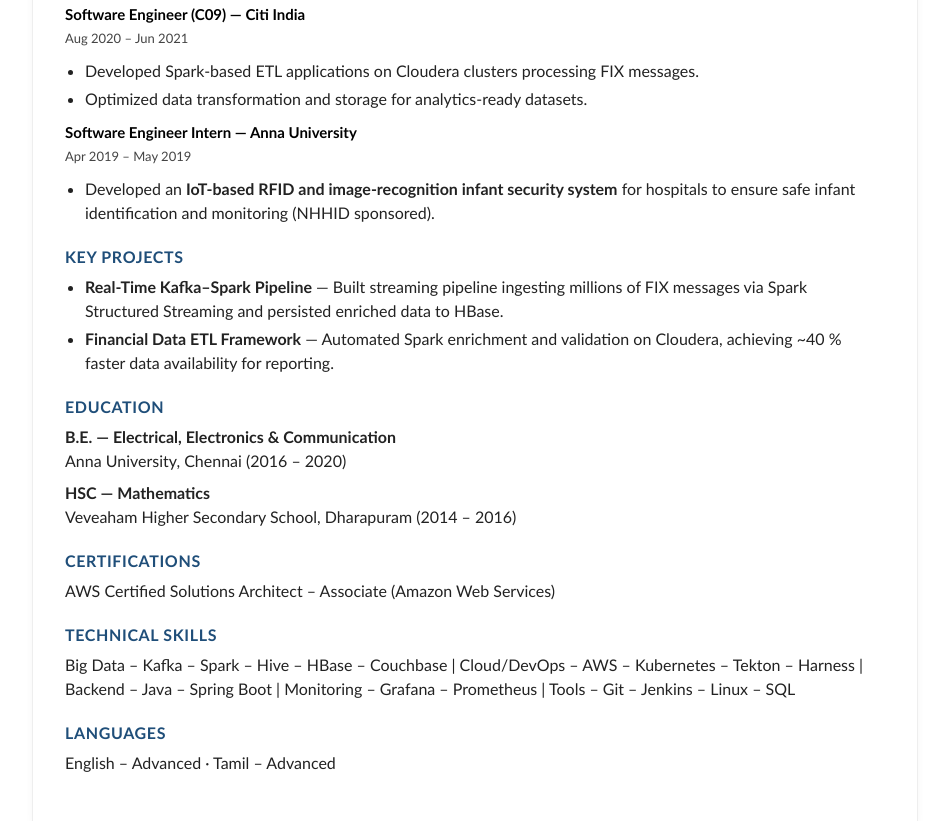
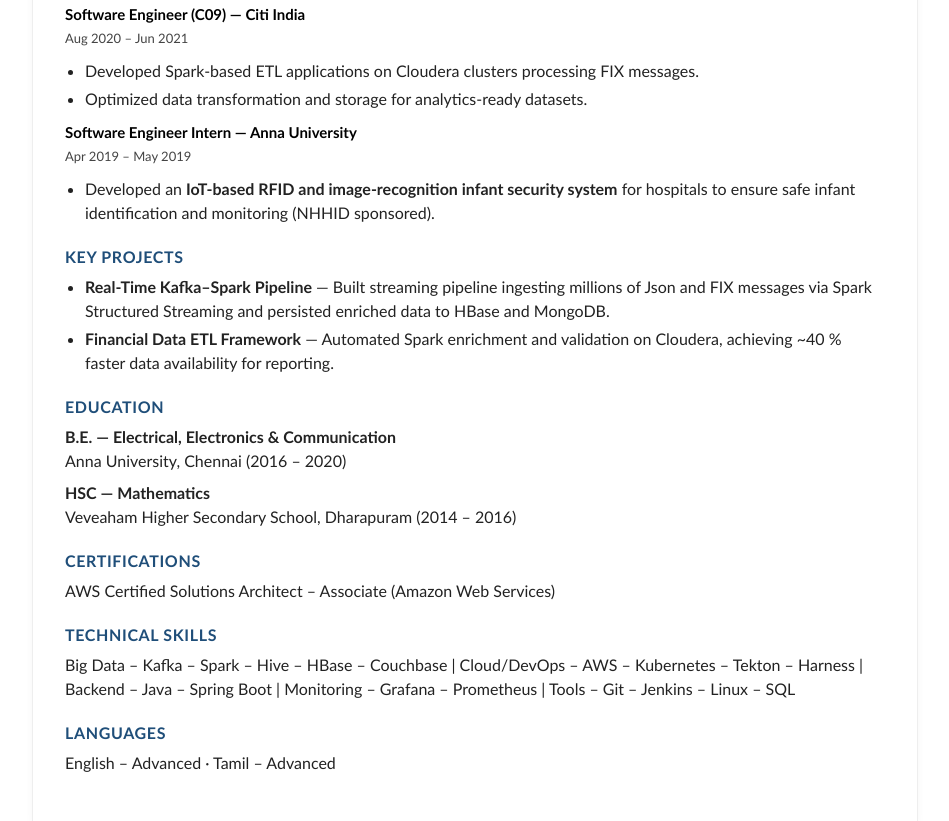
Before and after one commit to naveeak/naveeak.github.io, a plain HTML site: page resume.html in a window 1280 px wide. Shown: the part 743-1564 px from the top of the page, without its empty margins (165-1114 px from the left). Drawn offline with Linux system fonts and the light colour scheme.

Commit message:
Update resume.html

```diff
--- a/resume.html
+++ b/resume.html
@@ -82,7 +82,7 @@
     <div class="section">
       <h2>Key Projects</h2>
       <ul>
-        <li><strong>Real-Time Kafka–Spark Pipeline</strong> — Built streaming pipeline ingesting millions of FIX messages via Spark Structured Streaming and persisted enriched data to HBase.</li>
+        <li><strong>Real-Time Kafka–Spark Pipeline</strong> — Built streaming pipeline ingesting millions of Json and FIX messages via Spark Structured Streaming and persisted enriched data to HBase and MongoDB.</li>
         <li><strong>Financial Data ETL Framework</strong> — Automated Spark enrichment and validation on Cloudera, achieving ~40 % faster data availability for reporting.</li>
       </ul>
     </div>
```
